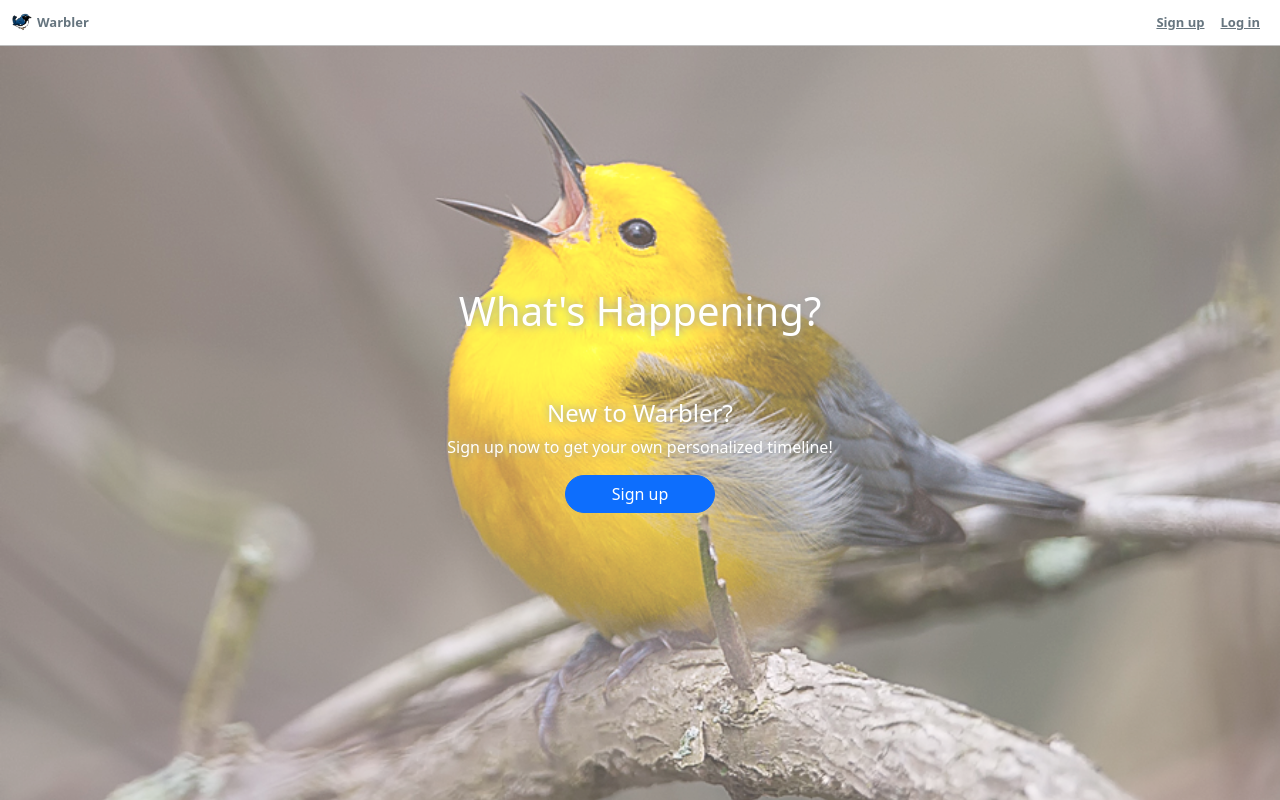
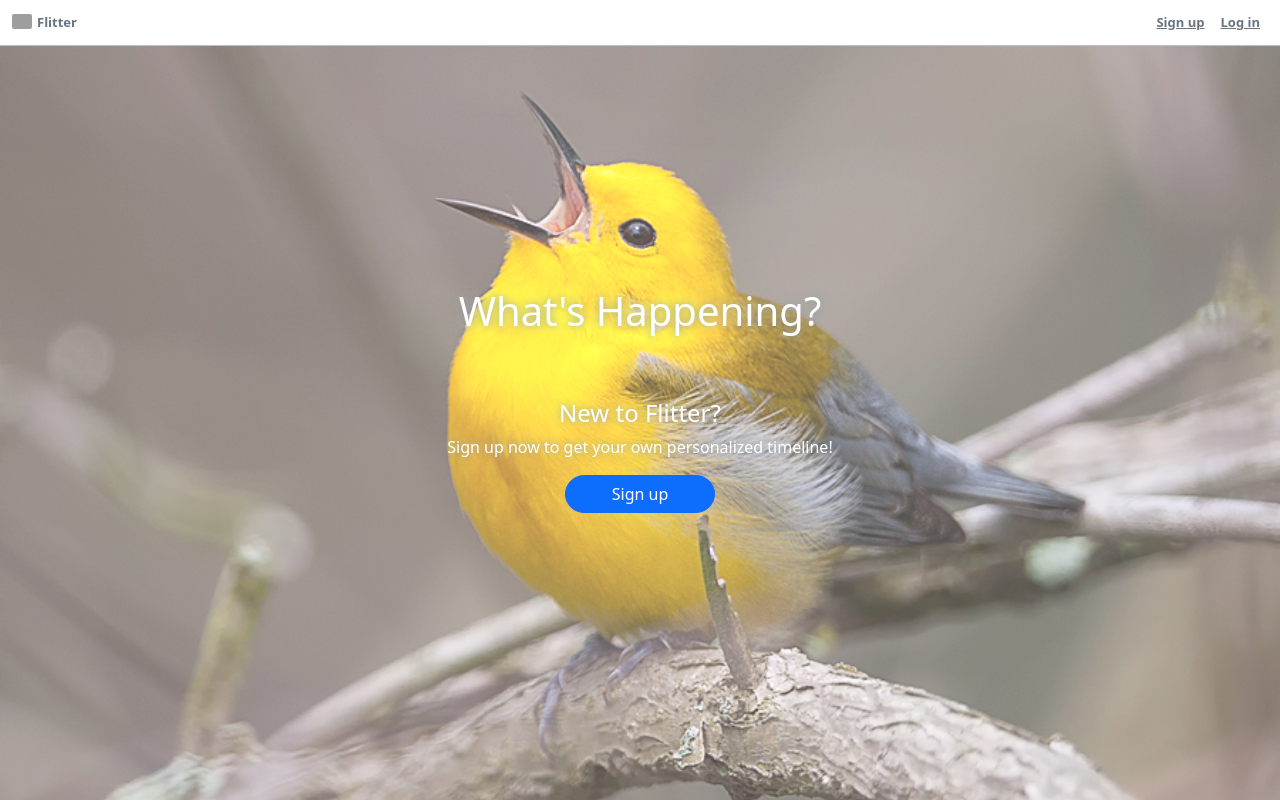
Before and after one commit to julianecassidy/flitter, a Flask app: page / in a window 1280 px wide. Run offline with Flask 3, Linux system fonts and the light colour scheme; grey boxes are pictures that could not be loaded.

Commit message:
update site name

```diff
--- a/generator/create_csvs.py
+++ b/generator/create_csvs.py
@@ -1,4 +1,4 @@
-"""Generate CSVs of random data for Warbler.
+"""Generate CSVs of random data for Flitter.
 
 Students won't need to run this for the exercise; they will just use the CSV
 files that this generates. You should only need to run this if you wanted to
@@ -19,7 +19,7 @@ load_dotenv()
 
 UNSPLASH_CID = os.environ['UNSPLASH_CID']
 
-MAX_WARBLER_LENGTH = 140
+MAX_FLITTER_LENGTH = 140
 
 USERS_CSV_HEADERS = ['email', 'username', 'image_url', 'password', 'bio', 'header_image_url', 'location']
 MESSAGES_CSV_HEADERS = ['text', 'timestamp', 'user_id']
@@ -72,7 +72,7 @@ with open('generator/messages.csv', 'w') as messages_csv:
 
     for i in range(NUM_MESSAGES):
         messages_writer.writerow(dict(
-            text=fake.paragraph()[:MAX_WARBLER_LENGTH],
+            text=fake.paragraph()[:MAX_FLITTER_LENGTH],
             timestamp=get_random_datetime(),
             user_id=randint(1, NUM_USERS)
         ))
--- a/models.py
+++ b/models.py
@@ -1,4 +1,4 @@
-"""SQLAlchemy models for Warbler."""
+"""SQLAlchemy models for Flitter."""
 
 from datetime import datetime
 
@@ -9,7 +9,7 @@ bcrypt = Bcrypt()
 db = SQLAlchemy()
 
 DEFAULT_IMAGE_URL = "/static/images/default-pic.png"
-DEFAULT_HEADER_IMAGE_URL = "/static/images/warbler-hero.jpg"
+DEFAULT_HEADER_IMAGE_URL = "/static/images/flitter-hero.jpg"
 
 class Follows(db.Model):
     """Connection of a follower <-> followed_user."""
--- a/static/stylesheets/style.css
+++ b/static/stylesheets/style.css
@@ -209,7 +209,7 @@ nav+.container {
   flex-grow: 1
 }
 
-#warbler-hero {
+#flitter-hero {
   height: 360px;
   margin-top: -16px;
   opacity: 0.7;
@@ -217,7 +217,7 @@ nav+.container {
   background-position: top center;
 }
 
-#warbler-hero img {
+#flitter-hero img {
   object-fit: cover;
   object-position: 0, 10%;
   width: 100%;
--- a/templates/base.html
+++ b/templates/base.html
@@ -3,7 +3,7 @@
 
 <head>
   <meta charset="UTF-8">
-  <title>Warbler</title>
+  <title>Flitter</title>
 
   <link rel="stylesheet" href="https://unpkg.com/bootstrap@5/dist/css/bootstrap.css">
   <script src="https://unpkg.com/jquery"></script>
@@ -21,8 +21,8 @@
 
       <div class="navbar-header">
         <a href="/" class="navbar-brand">
-          <img src="/static/images/warbler-logo.png" alt="logo">
-          <span>Warbler</span>
+          <img src="/static/images/flitter-logo.png" alt="logo">
+          <span>Flitter</span>
         </a>
       </div>
 
@@ -31,7 +31,7 @@
         {% block searchbox %}
         <li>
           <form class="navbar-form navbar-end" action="/users">
-            <input name="q" class="form-control" placeholder="Search Warbler" aria-label="Search" id="search">
+            <input name="q" class="form-control" placeholder="Search Flitter" aria-label="Search" id="search">
             <button class="btn btn-default">
               <span class="bi bi-search"></span>
             </button>
--- a/templates/home-anon.html
+++ b/templates/home-anon.html
@@ -7,7 +7,7 @@
 {% block content %}
 <div class="home-hero">
   <h1>What's Happening?</h1>
-  <h4>New to Warbler?</h4>
+  <h4>New to Flitter?</h4>
   <p>Sign up now to get your own personalized timeline!</p>
   <a href="/signup" class="btn btn-primary">Sign up</a>
 </div>
--- a/templates/users/detail.html
+++ b/templates/users/detail.html
@@ -2,7 +2,7 @@
 
 {% block content %}
 
-<div id="warbler-hero"
+<div id="flitter-hero"
      class="full-width">
      <img src="{{ user.header_image_url }}"
           alt="Header image for {{ user.username }}"
--- a/templates/users/signup.html
+++ b/templates/users/signup.html
@@ -6,7 +6,7 @@
 
   <div class="row justify-content-md-center">
     <div class="col-md-7 col-lg-5">
-      <h2 class="join-message">Join Warbler today.</h2>
+      <h2 class="join-message">Join Flitter today.</h2>
       <form method="POST" id="user_form">
         {{ form.hidden_tag() }}
 
--- a/test_message_model.py
+++ b/test_message_model.py
@@ -16,7 +16,7 @@ from models import db, User, Message, Follows, Like
 # before we import our app, since that will have already
 # connected to the database
 
-os.environ['DATABASE_URL'] = "postgresql:///warbler_test"
+os.environ['DATABASE_URL'] = "postgresql:///flitter_test"
 
 # Now we can import app
 
--- a/test_message_views.py
+++ b/test_message_views.py
@@ -15,7 +15,7 @@ from models import db, Message, User
 # before we import our app, since that will have already
 # connected to the database
 
-os.environ['DATABASE_URL'] = "postgresql:///warbler_test"
+os.environ['DATABASE_URL'] = "postgresql:///flitter_test"
 
 # Now we can import app
 
--- a/test_user_model.py
+++ b/test_user_model.py
@@ -16,7 +16,7 @@ from models import db, User, Message, Follows
 # before we import our app, since that will have already
 # connected to the database
 
-os.environ['DATABASE_URL'] = "postgresql:///warbler_test"
+os.environ['DATABASE_URL'] = "postgresql:///flitter_test"
 
 # Now we can import app
 
```
